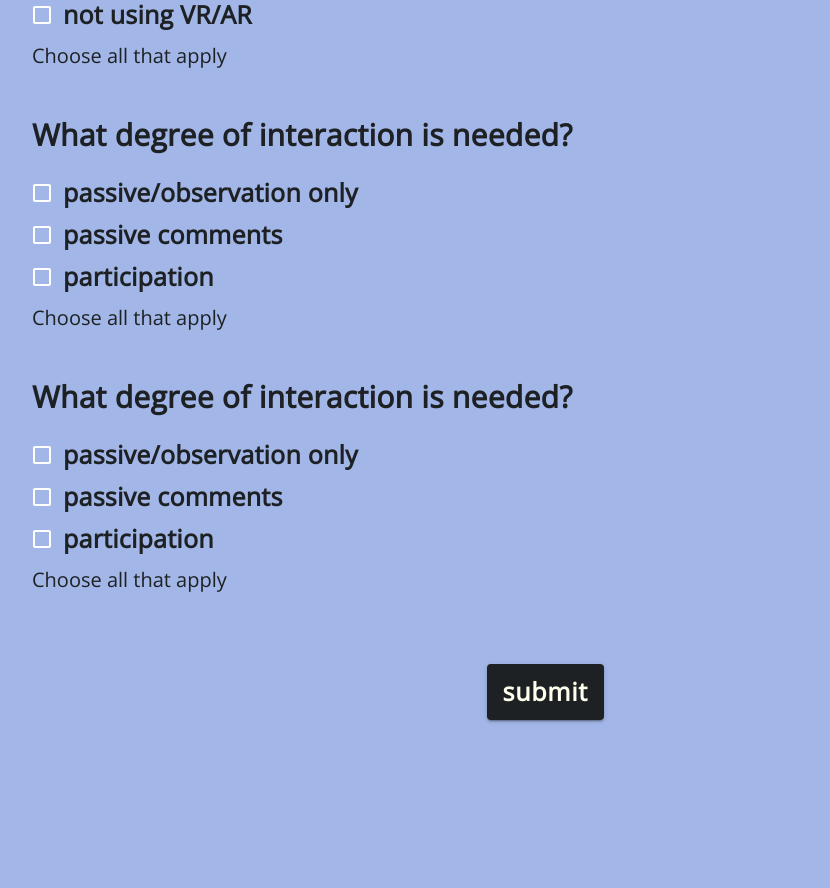
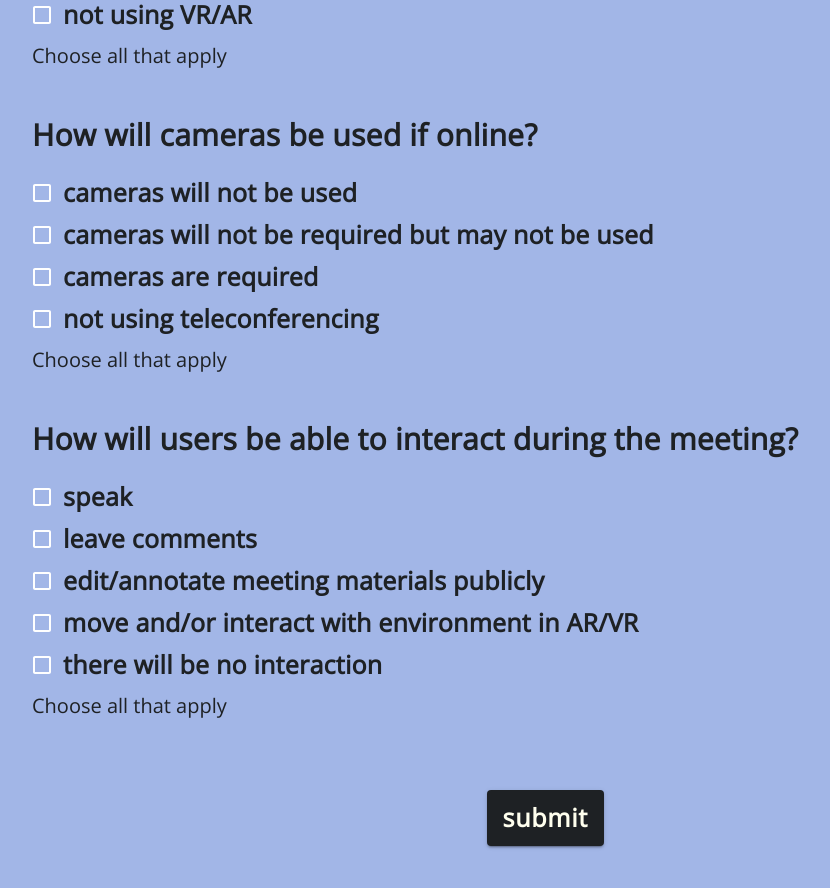
Before and after one commit to hay733/travel-substitute-threshold, a React (Create React App) app: page /questions in a window 1280 px wide. Shown: the part 3080-3968 px from the top of the page, without its empty margins (150-980 px from the left). Before the commit the page ends 3888 px from the top, so only its background shows below. Built offline with nearby package versions, Linux system fonts and the light colour scheme.

Commit message:
updated questions, started var work

```diff
--- a/src/pages/QuestionBoxes.jsx
+++ b/src/pages/QuestionBoxes.jsx
@@ -57,6 +57,11 @@ const themeStyles = makeStyles((theme) => ({
     }
 }));
 
+// function SetData(questions, ){
+//     if (questions.state.share)
+//     return null;
+// }
+
 function QuestionBoxes() {
     const { questionWords, answerWords, warningWords } = useStyles();
     const classes = themeStyles();
@@ -70,6 +75,8 @@ function QuestionBoxes() {
         rvdiff: false, rdiff: false, rmdiff: false, rmeas: false, reas: false, rveas: false,
         zero: false, two: false, four: false, seven: false,
         nreal: false, sreal: false, vreal: false, notARVR: false,
+        ncam: false, nrcam: false, rcam: false, nottel: false,
+        speak: false, lcomms: false, eapub: false, mienv: false, noint: false,
     });
 
     const handleChange = (event) => {
@@ -85,8 +92,8 @@ function QuestionBoxes() {
         rvdiff, rdiff, rmdiff, rmeas, reas, rveas, // diff remembering
         zero, two, four, seven, // num prev meetings
         nreal, sreal, vreal, notARVR, // realistic avatars
-        // cameras
-        // how interacting
+        ncam, nrcam, rcam, nottel, // cameras
+        speak, lcomms, eapub, mienv, noint, // how interacting
     } = state;
 
     return(
@@ -354,45 +361,57 @@ function QuestionBoxes() {
                     <FormHelperText className={warningWords}>Choose all that apply</FormHelperText>
                 </FormControl>
             </div>
-            {/* degree of participation */}
+            {/* how cameras used */}
             <div className={classes.root}>
                 <FormControl component="fieldset" className={classes.formControl}>
-                    <FormLabel className={questionWords} component="legend">What degree of interaction is needed?</FormLabel>
+                    <FormLabel className={questionWords} component="legend">How will cameras be used if online?</FormLabel>
                     <br></br>
                     <FormGroup>
                         <FormControlLabel
-                            control={<Checkbox checked={passo} onChange={handleChange} name="passo" style={{ color: "white" }} />}
-                            label={<Typography className={answerWords}>passive/observation only</Typography>}
+                            control={<Checkbox checked={ncam} onChange={handleChange} name="ncam" style={{ color: "white" }} />}
+                            label={<Typography className={answerWords}>cameras will not be used</Typography>}
                         />
                         <FormControlLabel
-                            control={<Checkbox checked={passc} onChange={handleChange} name="passc" style={{ color: "white" }} />}
-                            label={<Typography className={answerWords}>passive comments</Typography>}
+                            control={<Checkbox checked={nrcam} onChange={handleChange} name="nrcam" style={{ color: "white" }} />}
+                            label={<Typography className={answerWords}>cameras will not be required but may not be used</Typography>}
                         />
                         <FormControlLabel
-                            control={<Checkbox checked={part} onChange={handleChange} name="part" style={{ color: "white" }} />}
-                            label={<Typography className={answerWords}>participation</Typography>}
+                            control={<Checkbox checked={rcam} onChange={handleChange} name="rcam" style={{ color: "white" }} />}
+                            label={<Typography className={answerWords}>cameras are required</Typography>}
+                        />
+                        <FormControlLabel
+                            control={<Checkbox checked={nottel} onChange={handleChange} name="nottel" style={{ color: "white" }} />}
+                            label={<Typography className={answerWords}>not using teleconferencing</Typography>}
                         />
                     </FormGroup>
                     <FormHelperText className={warningWords}>Choose all that apply</FormHelperText>
                 </FormControl>
             </div>
-            {/* degree of participation */}
+            {/* how users able to interact during meeting */}
             <div className={classes.root}>
                 <FormControl component="fieldset" className={classes.formControl}>
-                    <FormLabel className={questionWords} component="legend">What degree of interaction is needed?</FormLabel>
+                    <FormLabel className={questionWords} component="legend">How will users be able to interact during the meeting?</FormLabel>
                     <br></br>
                     <FormGroup>
                         <FormControlLabel
-                            control={<Checkbox checked={passo} onChange={handleChange} name="passo" style={{ color: "white" }} />}
-                            label={<Typography className={answerWords}>passive/observation only</Typography>}
+                            control={<Checkbox checked={speak} onChange={handleChange} name="speak" style={{ color: "white" }} />}
+                            label={<Typography className={answerWords}>speak</Typography>}
                         />
                         <FormControlLabel
-                            control={<Checkbox checked={passc} onChange={handleChange} name="passc" style={{ color: "white" }} />}
-                            label={<Typography className={answerWords}>passive comments</Typography>}
+                            control={<Checkbox checked={lcomms} onChange={handleChange} name="lcomms" style={{ color: "white" }} />}
+                            label={<Typography className={answerWords}>leave comments</Typography>}
                         />
                         <FormControlLabel
-                            control={<Checkbox checked={part} onChange={handleChange} name="part" style={{ color: "white" }} />}
-                            label={<Typography className={answerWords}>participation</Typography>}
+                            control={<Checkbox checked={eapub} onChange={handleChange} name="eapub" style={{ color: "white" }} />}
+                            label={<Typography className={answerWords}>edit/annotate meeting materials publicly</Typography>}
+                        />
+                        <FormControlLabel
+                            control={<Checkbox checked={mienv} onChange={handleChange} name="mienv" style={{ color: "white" }} />}
+                            label={<Typography className={answerWords}>move and/or interact with environment in AR/VR</Typography>}
+                        />
+                        <FormControlLabel
+                            control={<Checkbox checked={noint} onChange={handleChange} name="noint" style={{ color: "white" }} />}
+                            label={<Typography className={answerWords}>there will be no interaction</Typography>}
                         />
                     </FormGroup>
                     <FormHelperText className={warningWords}>Choose all that apply</FormHelperText>
--- a/src/pages/Results.js
+++ b/src/pages/Results.js
@@ -79,19 +79,23 @@ class Results extends React.Component {
         return (
             <div>
                 <Header />
-                <h1 className={classes.mainWords} style = {{marginTop: "15%"}}>Zoom is your best option</h1>
+                <h1 className={classes.mainWords} style = {{marginTop: "15%"}}>A teleconferencing software is your best option</h1>
                 <br></br>
 
                 {this.state.isActive ?(
                     <div style={{textAlign: "center"}}><Button variant="contained" onClick={this.handleHide} className={classes.whyButton}>
-                        why?
+                        hide data
                     </Button></div>
                 ) : (
                     <div style={{textAlign: "center"}}><Button variant="contained" onClick={this.handleShow} className={classes.whyButton}>
-                        why?
+                        data
                     </Button></div>
                 )}
                 {this.state.isActive && <ResultsTable />}
+                <br></br><br></br><br></br>
+                <div style={{textAlign: "center", marginBottom: "5%"}}><a href='/about' classname={classes.mainWords} style={{color: "black", fontSize: 20, fontFamily: "Open Sans, sans-serif"}}>
+                    more info
+                </a></div>
             </div>
         );
     }
```
